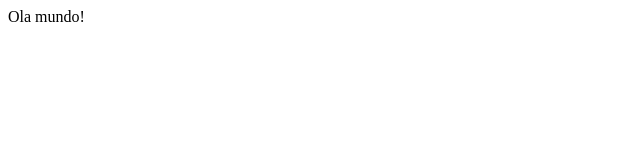
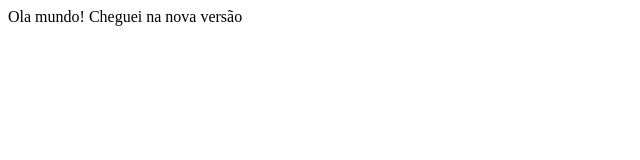
Before and after one commit to latm76/projetoNovo, a plain HTML site: page index.html in a window 1280 px wide. Shown: the whole page, without its empty margins (0-640 px from the left). Drawn offline with Linux system fonts and the light colour scheme.

Commit message:
Alteração
Alteração efetuada diretamente no GitHub

```diff
--- a/index.html
+++ b/index.html
@@ -6,5 +6,6 @@
 </head>
 <body>
 Ola mundo!
+  Cheguei na nova versão
 </body>
 </html>
```
